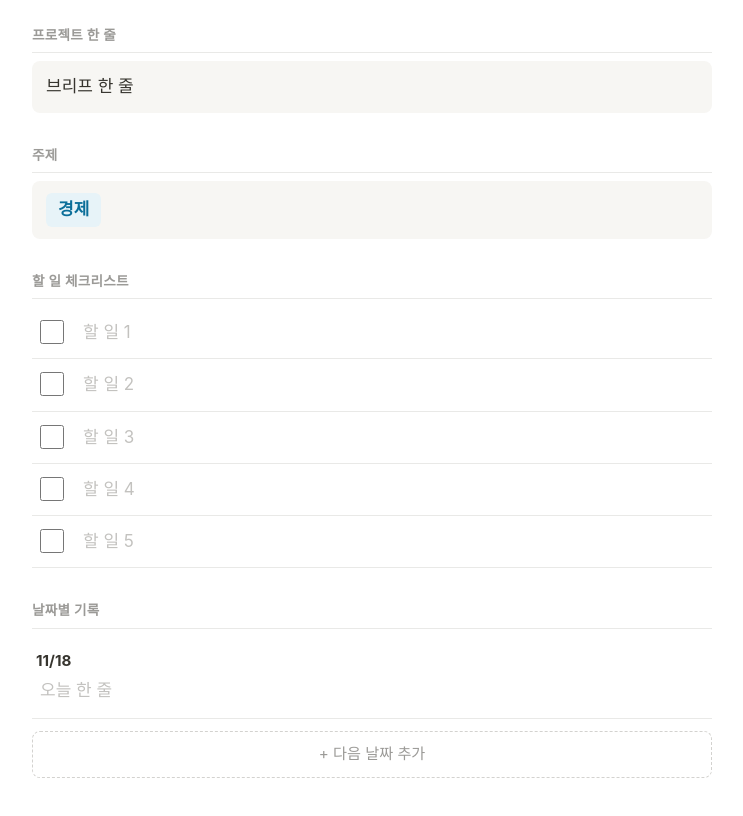
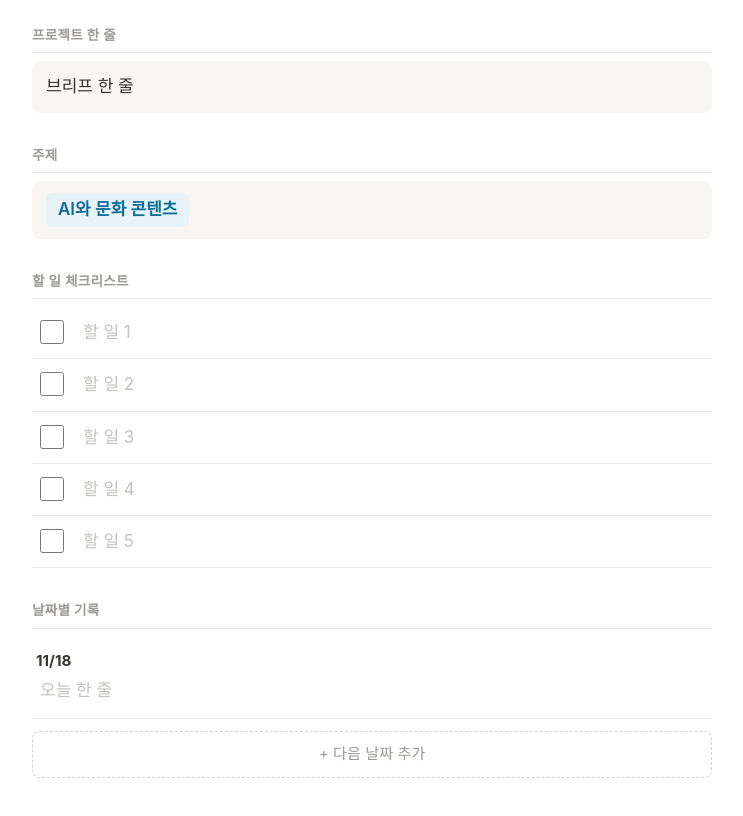
Before and after one commit to um1979/article-note, a plain HTML site: page index.html in a window 1280 px wide. Shown: the part 110-926 px from the top of the page, without its empty margins (268-1011 px from the left). Drawn offline with Linux system fonts and the light colour scheme.

Commit message:
주제변경
주제변경함

```diff
--- a/index.html
+++ b/index.html
@@ -77,7 +77,7 @@
 
   <section>
     <h2>주제</h2>
-    <div class="box"><span class="topic">경제</span></div>
+    <div class="box"><span class="topic">AI와 문화 콘텐츠</span></div>
   </section>
 
   <section>
```
